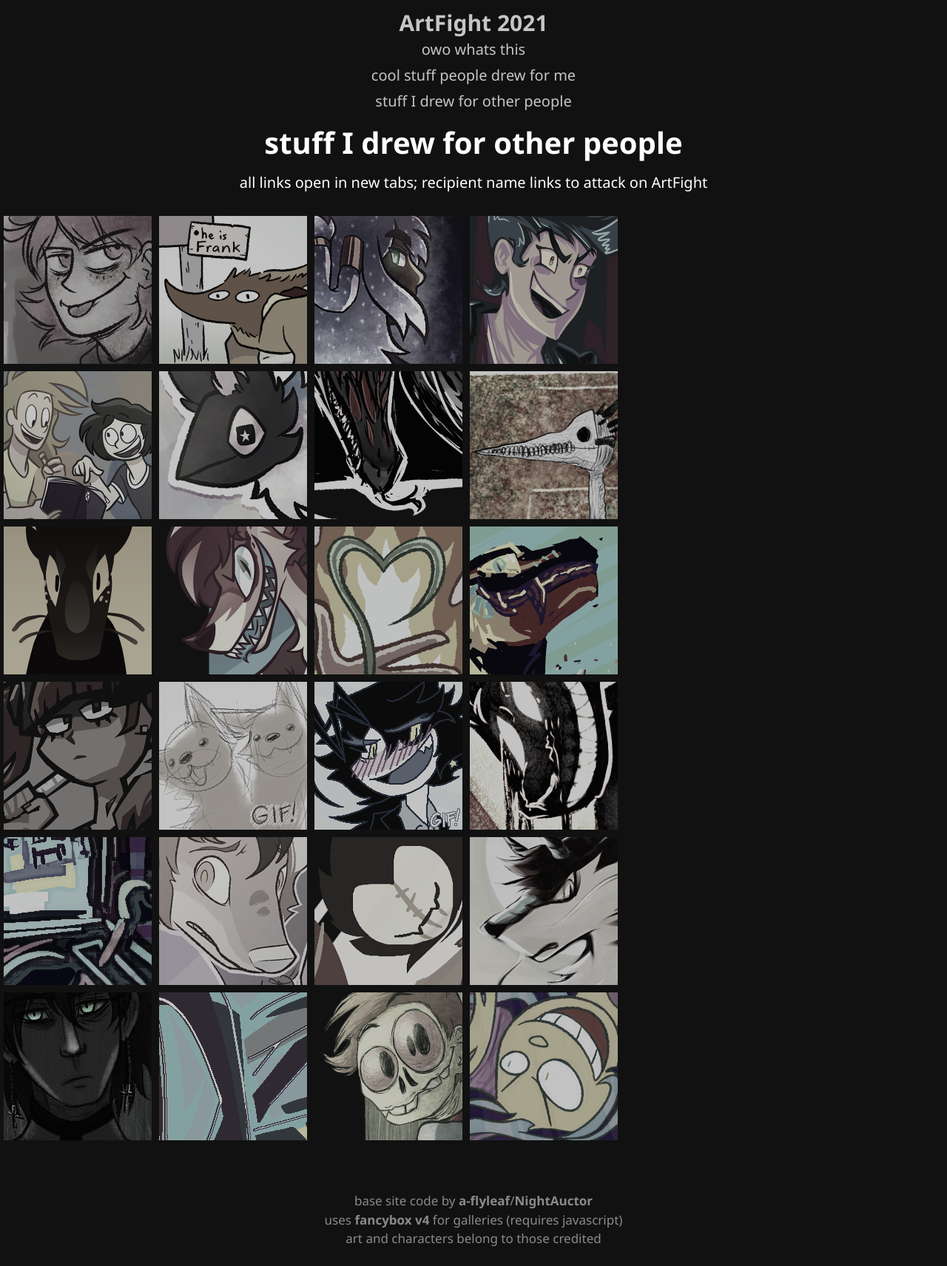
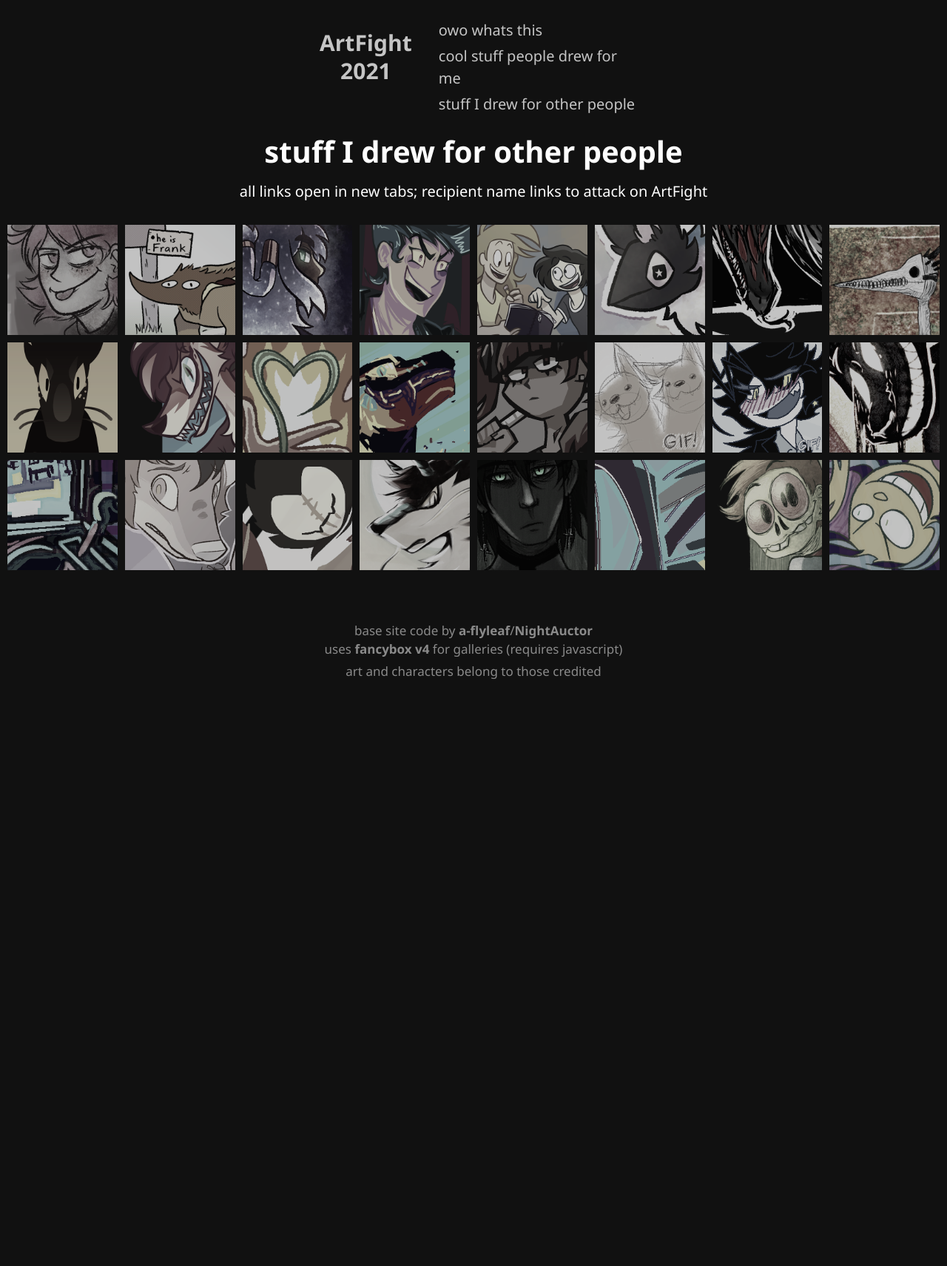
Before and after one commit to a-flyleaf/artfight, a Jekyll site: the page built from for-you.html, in a window 1280 px wide. Shown: the whole page at 74% size. Built offline with Jekyll 4.4.1, drawn with Linux system fonts in a browser that asks for light colours; after the commit the page ends 944 px from its top, so only the background shows below that.

Commit message:
responsive gallery

```diff
--- a/css.css
+++ b/css.css
@@ -11,17 +11,18 @@ a{color:inherit; text-decoration:none;} a:hover,a:active{text-decoration:underli
 header,footer{text-align:center; line-height:150%;} header ul,footer ul{list-style-type:none;}
 header a:hover, header a:active{text-decoration:none;}
 header{margin:1rem 0; color:#c5c5c5;} h1{font-size:1.5em; margin-bottom:.25rem;}
-header li{transition:.5s; padding:.15rem 0;} header li:hover,header li:active,header li:focus{background:#bf54e2; color:#fff;}
+header li{transition:background .5s,color .5s; padding:.15rem 0;} header li:hover,header li:active,header li:focus{background:#bf54e2; color:#fff;}
 footer{color:#8a8a8a; font-size:.85em; margin:3rem 0 .5rem; padding:1rem 0;}
 
-header a,a h1,footer a{transition:.3s;}
+header a,a h1,footer a{transition:color .3s,text-shadow .3s;}
 a h1:hover,a h1:active,footer a:hover,footer a:active{text-shadow:0 0 .15em #bf54e2,0 0 .25em #bf54e2; color:#fff;}
 footer a{font-weight:bold;}
+footer li:last-of-type{margin-top:.25em;}
 
 
 /*GALLERY*/
-.gallery{line-height:0; max-width:840px /*1680 for 8w*/;} .gallery ::selection{background:#000;}
-.gallery img{padding:5px; filter:grayscale(85%); transition:.5s; opacity:.75;} .gallery img:hover{filter:grayscale(0%); opacity:1;}
+.gallery{line-height:0; max-width:840px; padding:0 5px; margin:0 auto;} .gallery ::selection{background:#000;}
+.gallery img{padding:5px; filter:grayscale(85%); transition:filter .5s,opacity .5s; opacity:.75; width:50%;} .gallery img:hover{filter:grayscale(0%); opacity:1;}
 
 .fancybox__thumbs,.fancybox__button--slideshow,.fancybox__button--fullscreen,.fancybox__button--thumbs,.fancybox__counter{display:none;}
 .carousel__button{opacity:.5; transition:.5s;} .carousel__button:hover,.carousel__button:active{opacity:1;}
@@ -38,8 +39,10 @@ footer a{font-weight:bold;}
 /*CONTENT TYPOGRAPHY*/
 .txt main{padding:0 2rem;} .txt h2{text-align:left; margin:0;}
 .txt h2,.abt h2{font-weight:normal;}
+.txt main,.abt main{max-width:35rem; margin:0 auto;}
 .info{margin:0 2rem 1.25em; text-align:center;} .info span{display:inline-block;}
 
+h1{line-height:125%;}
 h2{font-size:2em; margin:0 2rem 1rem; line-height:115%; text-align:center;}
 h3{color:#dcdcdc; font-size:1.5em; margin:.75em 2rem -.25em; max-width:32.5rem;}
 h2+h3{margin-top:0;}
@@ -49,3 +52,18 @@ h3 a{color:#f6f6f6;}
 p{line-height:150%; margin:.5em 0;}
 .textbox a{text-shadow:0 .15em .15em #111,0 0 .25em #111; text-decoration:underline dashed; transition:.3s;} .textbox a:hover,.textbox a:focus,.textbox a:active{text-shadow:0 0 .25em #bf54e2;}
 .textbox ul{margin:.5em 0 .5em 1.75rem;} .textbox li{margin:.25em 0;}
+
+
+/*RESPONSIVE*/
+@media only screen and (min-width:600px){
+	.gallery img{width:25%; max-width:210px;}
+
+	header{width:100%; overflow:auto; padding:0 1rem; max-width:30rem; margin:1.5rem auto;}
+	h1{width:35%; padding-top:.5em;} nav{width:65%; text-align:left; padding-left:.5em;} h1,nav{float:left;}
+	nav li{padding-left:.5em;}
+}
+
+@media only screen and (min-width:1200px){
+	.fy .gallery img{width:12.5%}
+	.fy .gallery{max-width:1680px;}
+}
--- a/for-you.html
+++ b/for-you.html
@@ -1,6 +1,7 @@
 ---
 layout: 2021
 title: stuff I drew for other people
+class: fy
 ---
 <p class="info"><span>all links open in new tabs;</span> <span>recipient name links to attack on ArtFight</span></p>
 <div class="gallery">{%include atk.html%}</div>
```
